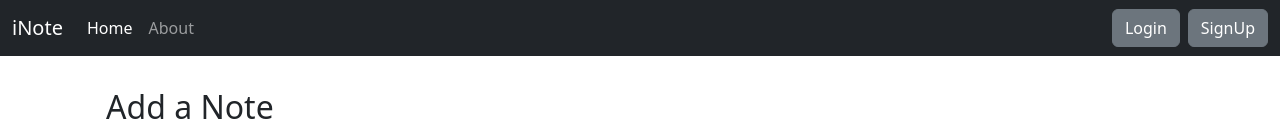
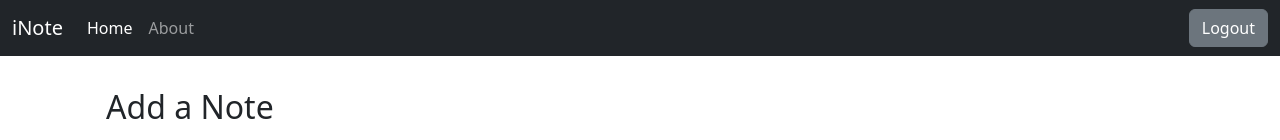
Before and after one commit to Prakhar0202/iNote, a React (Create React App) app: page / in a window 1280 px wide. Shown: the top 140 px of the page. Built offline with nearby package versions, Linux system fonts and the light colour scheme; no server answers; sample sign-in values are in the browser's storage.

Commit message:
added logout functionality

```diff
--- a/src/components/Navbar.js
+++ b/src/components/Navbar.js
@@ -3,7 +3,10 @@ import { Link, useLocation, useNavigate } from "react-router-dom";
 const Navbar = () => {
   let location = useLocation();
   let navigate = useNavigate();
-
+  const handleLogout = () => {
+    localStorage.removeItem("token");
+    navigate("/login");
+  };
   return (
     <nav className="navbar navbar-dark navbar-expand-lg bg-dark fixed-top mb-3">
       <div className="container-fluid">
@@ -46,7 +49,7 @@ const Navbar = () => {
             </li>
           </ul>
 
-
+          {!localStorage.getItem("token") ? (
             <form className="d-flex">
               <Link
                 className="btn btn-secondary me-md-2"
@@ -59,8 +62,15 @@ const Navbar = () => {
                 SignUp
               </Link>
             </form>
-
-
+          ) : (
+            <button
+              className="btn btn-secondary"
+              onClick={handleLogout}
+              type="button"
+            >
+              Logout
+            </button>
+          )}
         </div>
       </div>
     </nav>
```
